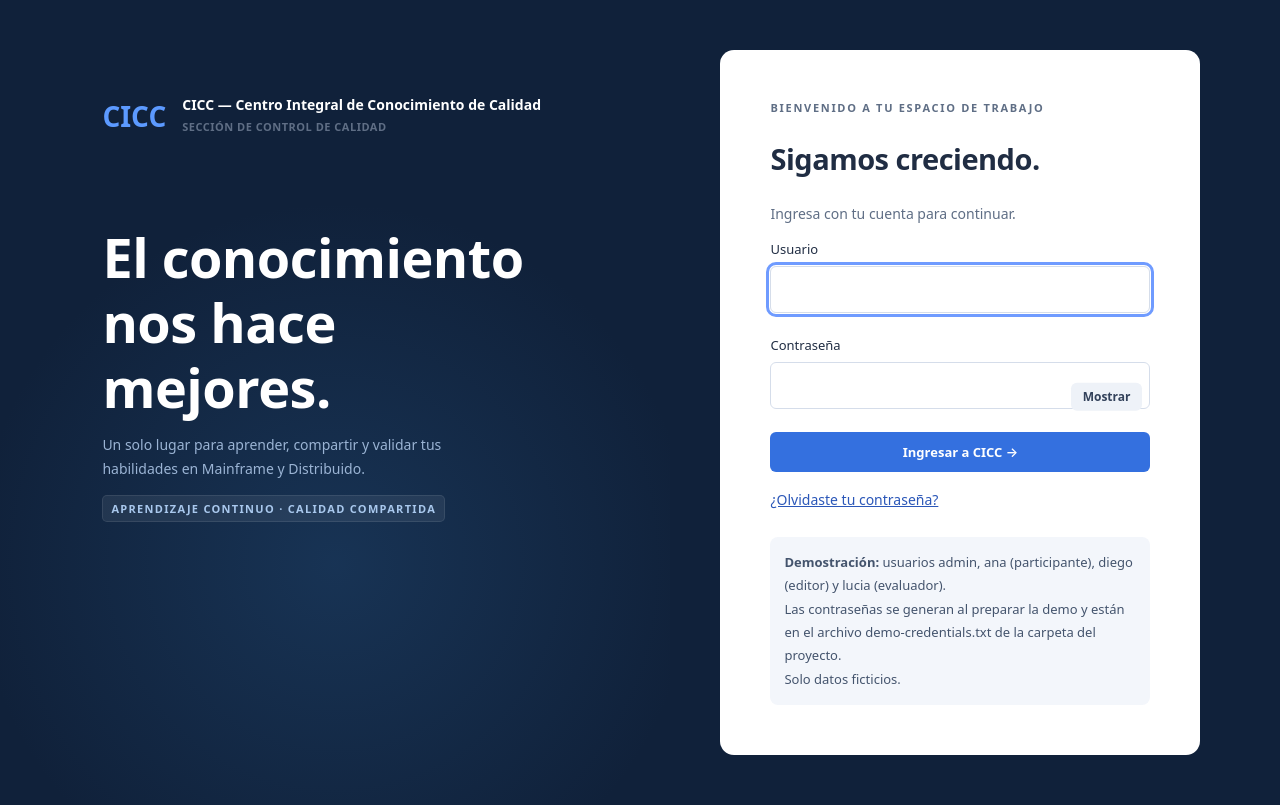
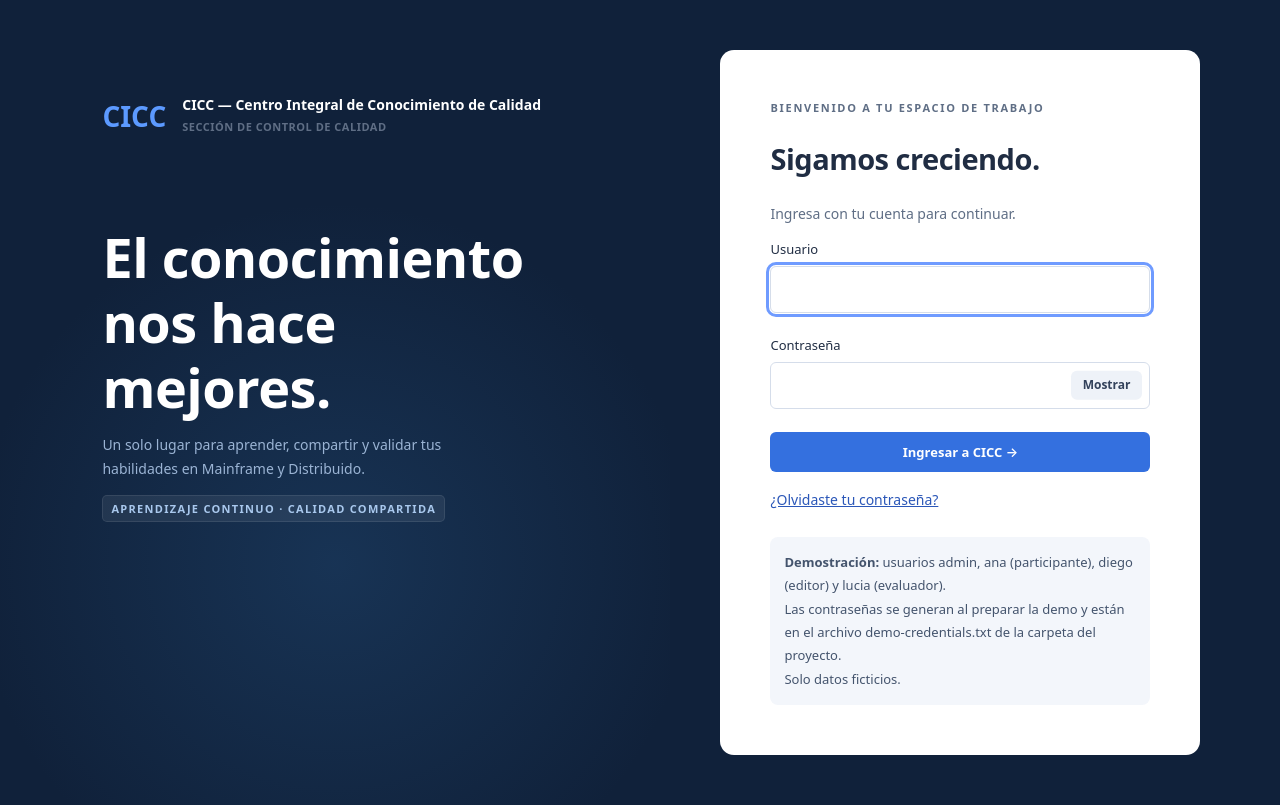
Before and after one commit to calhidalgo-git/CICC, a Django app: page /login/ in a window 1280 px wide. Run offline with Django 5.2, Linux system fonts and the light colour scheme.

Commit message:
Centra el botón Mostrar/Ocultar sobre el campo de contraseña
El margen inferior del campo contaba dentro del contenedor y desplazaba el botón hacia abajo. El margen pasa al contenedor.

Co-Authored-By: Claude Sonnet 5.5 <noreply@anthropic.com>

```diff
--- a/static/hub.css
+++ b/static/hub.css
@@ -556,3 +556,6 @@ html[data-theme=dark] fieldset.check legend{color:#e3e8f1}
 .brand div{letter-spacing:0;line-height:1.3}
 html[data-theme=dark] .login-form .eyebrow,html[data-theme=dark] .eyebrow{color:#a9bad4}
 html[data-theme=dark] .login-form label{color:#dbe3f0}
+/* El margen del campo vive en el contenedor: así top:50% centra «Mostrar» sobre el campo y no sobre campo + margen. */
+.login-form .pw-wrap{margin-bottom:23px}
+.login-form .pw-wrap input{margin-bottom:0}
```
